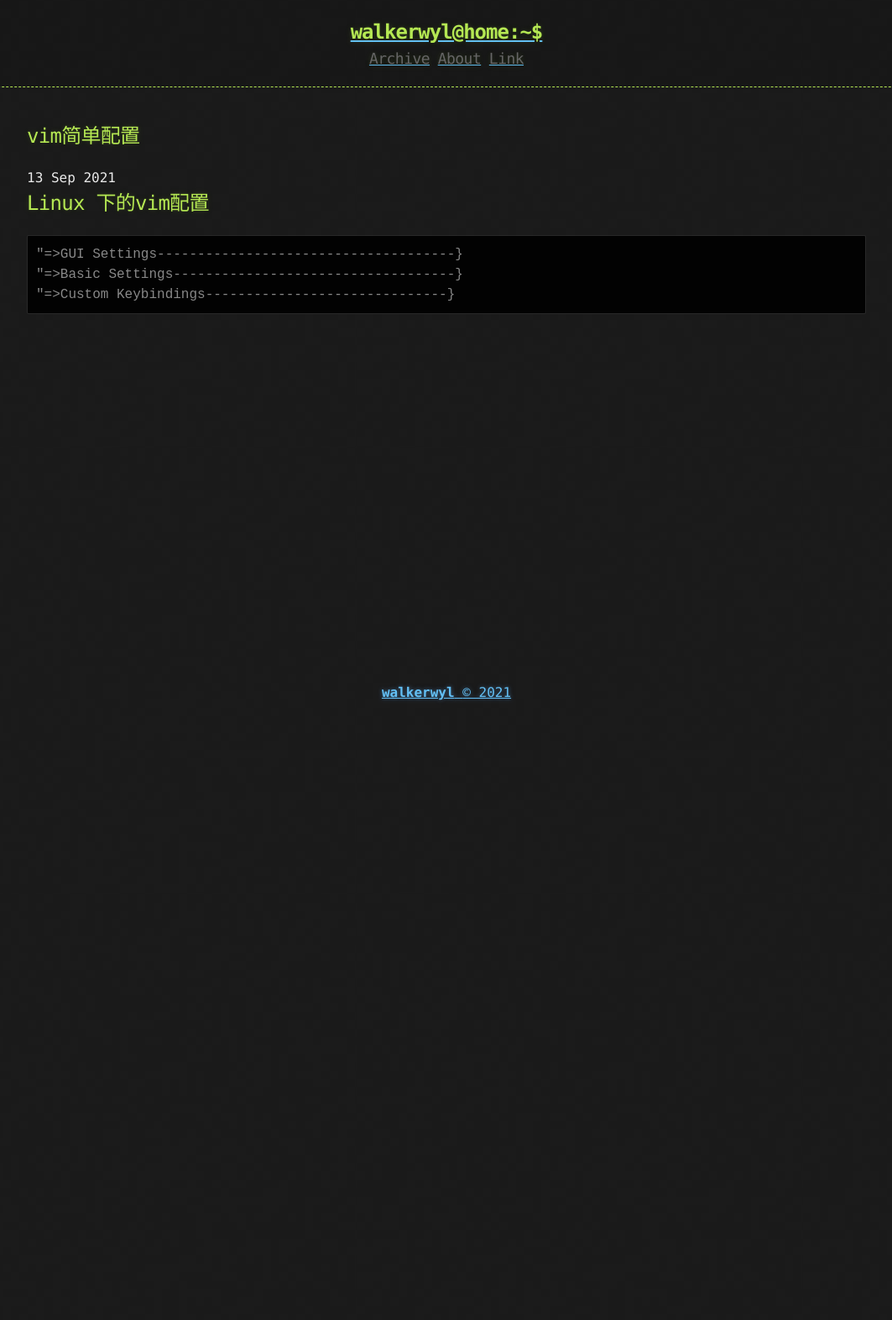
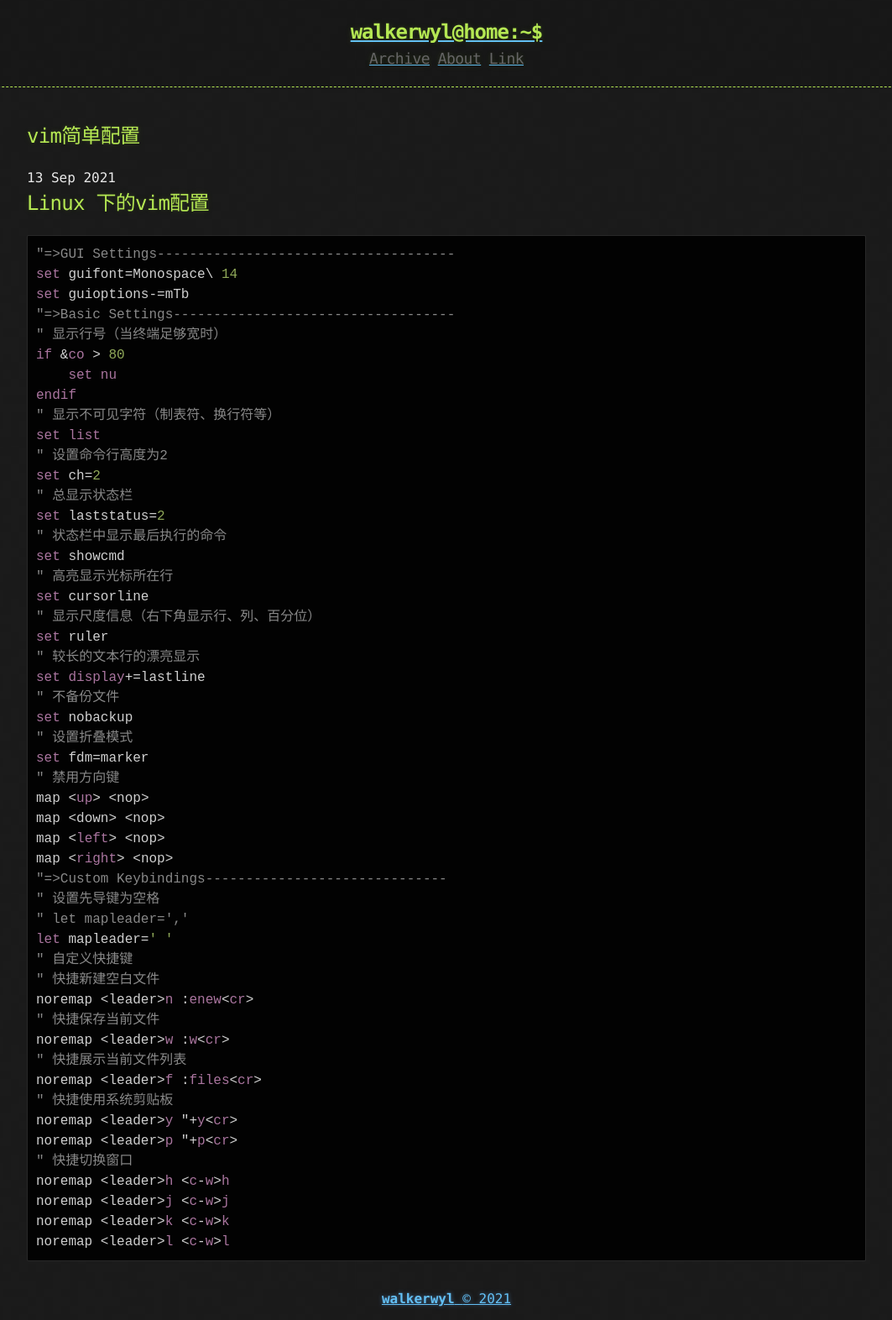
Before and after one commit to walkerwyl/walkerwyl.github.io, a Jekyll site: the page built from _posts/2021-09-13-vim简单设置.md, in a window 1280 px wide. Shown: the whole page at 84% size, without its empty margins (108-1171 px from the left). Built offline with Jekyll 4.4.1, drawn with Linux system fonts in a browser that asks for light colours; before the commit the page ends 900 px from its top, so only the background shows below that.

````diff
--- a/_posts/2021-09-13-vim简单设置.md
+++ b/_posts/2021-09-13-vim简单设置.md
@@ -12,11 +12,10 @@ tags:
 ## Linux 下的vim配置
 
 ```vimscript
-"=>GUI Settings-------------------------------------{{{
+"=>GUI Settings-------------------------------------
 set guifont=Monospace\ 14
 set guioptions-=mTb
-"}}}
-"=>Basic Settings-----------------------------------{{{
+"=>Basic Settings-----------------------------------
 " 显示行号（当终端足够宽时）
 if &co > 80
     set nu
@@ -44,8 +43,7 @@ map <up> <nop>
 map <down> <nop>
 map <left> <nop>
 map <right> <nop>
-"}}}
-"=>Custom Keybindings------------------------------{{{
+"=>Custom Keybindings------------------------------
 " 设置先导键为空格
 " let mapleader=','
 let mapleader=' '
@@ -64,5 +62,4 @@ noremap <leader>h <c-w>h
 noremap <leader>j <c-w>j
 noremap <leader>k <c-w>k
 noremap <leader>l <c-w>l
-"}}}
 ```
````
